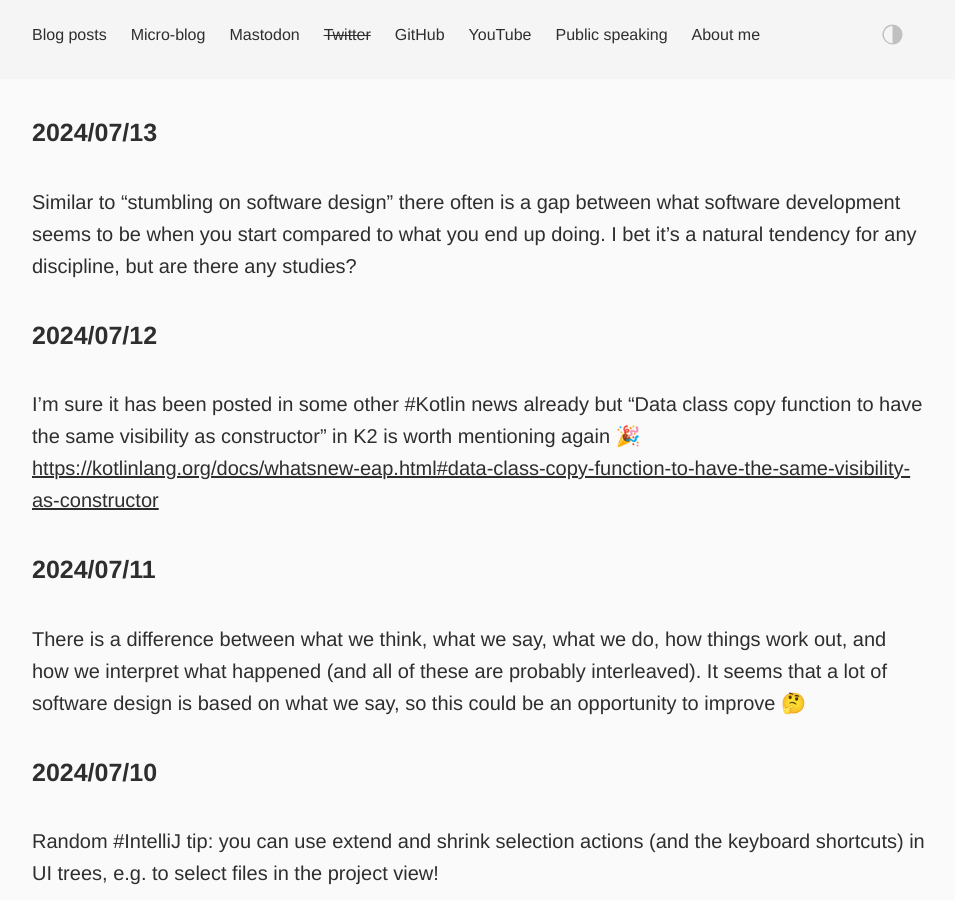
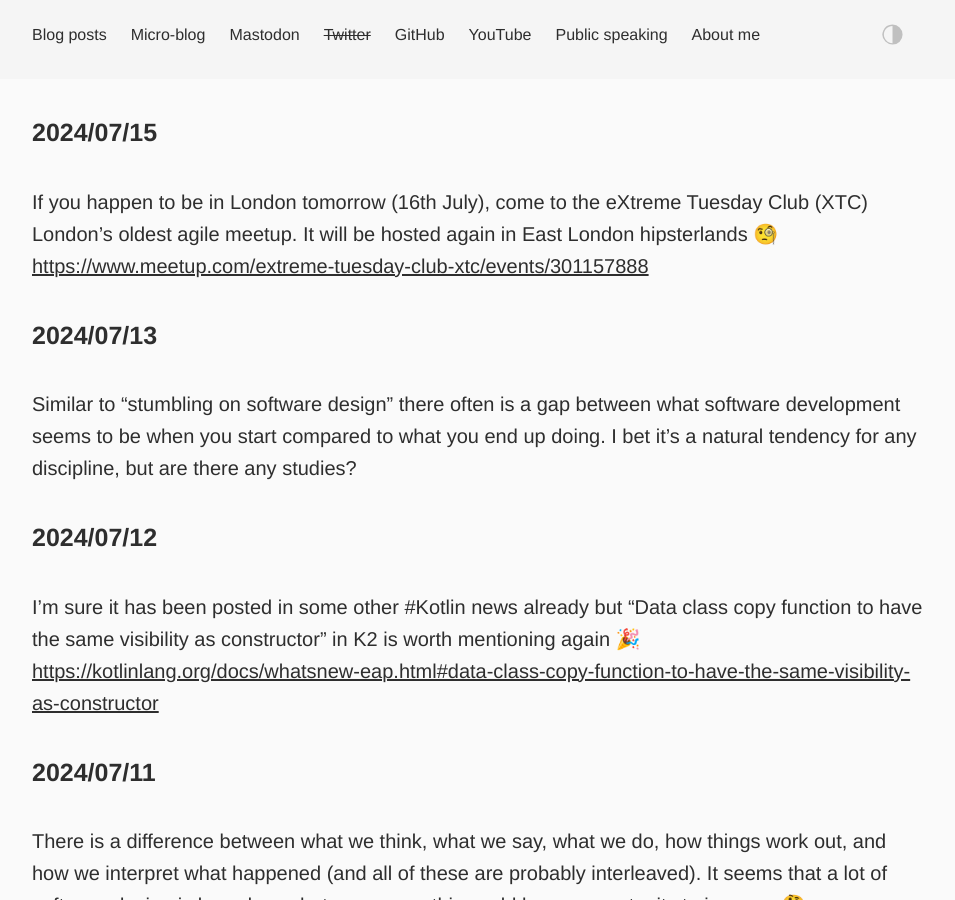
Before and after one commit to dkandalov/dkandalov.github.io, a Jekyll site: the page built from micro-blog.md, in a window 1280 px wide and 900 px high. Shown: the whole window, without its empty margins (160-1115 px from the left). Built offline with Jekyll 4.4.1, drawn with Linux system fonts in a browser that asks for light colours.

Commit message:
updated micro-blog

```diff
--- a/micro-blog.md
+++ b/micro-blog.md
@@ -2,6 +2,9 @@
 layout: post
 permalink: /micro-blog/
 ---
+
+#### 2024/07/15
+If you happen to be in London tomorrow (16th July), come to the eXtreme Tuesday Club (XTC) London's oldest agile meetup. It will be hosted again in East London hipsterlands 🧐 <https://www.meetup.com/extreme-tuesday-club-xtc/events/301157888>
 
 #### 2024/07/13
 Similar to "stumbling on software design" there often is a gap between what software development seems to be when you start compared to what you end up doing. I bet it's a natural tendency for any discipline, but are there any studies?
```
